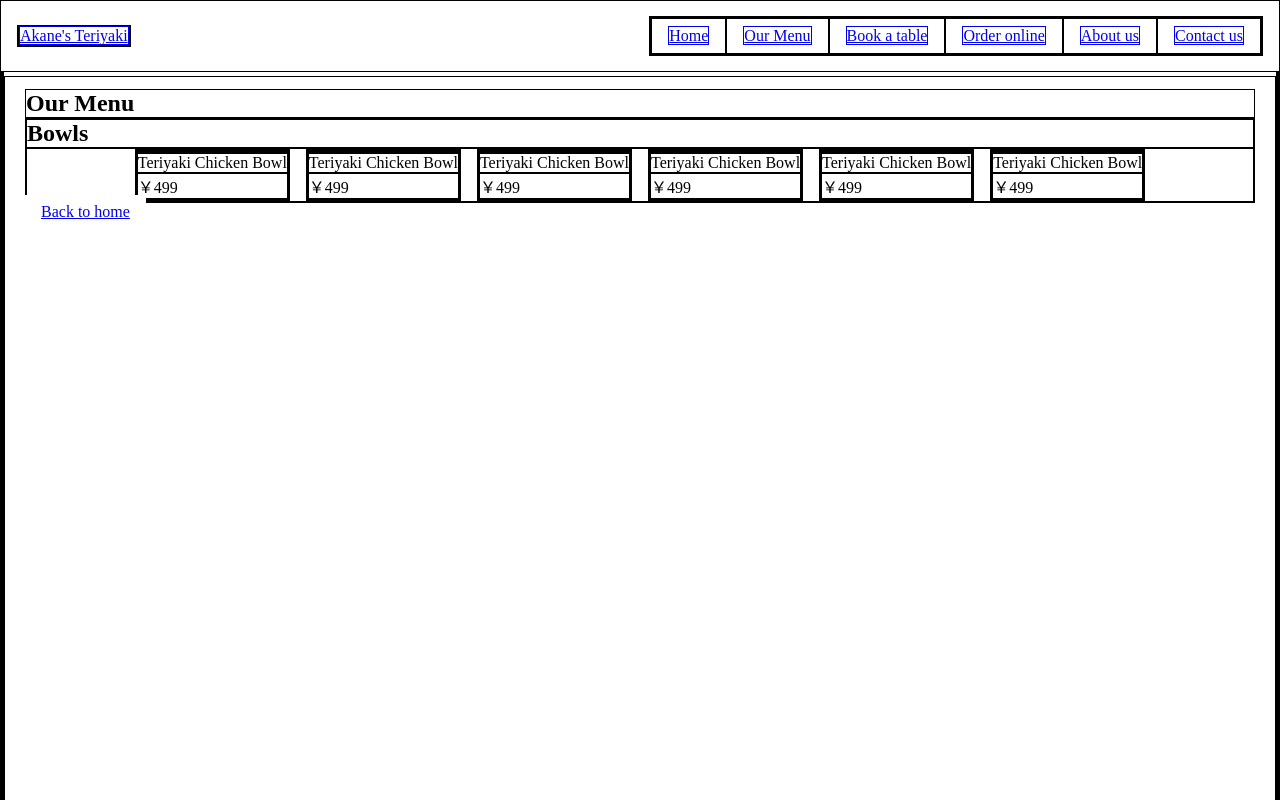
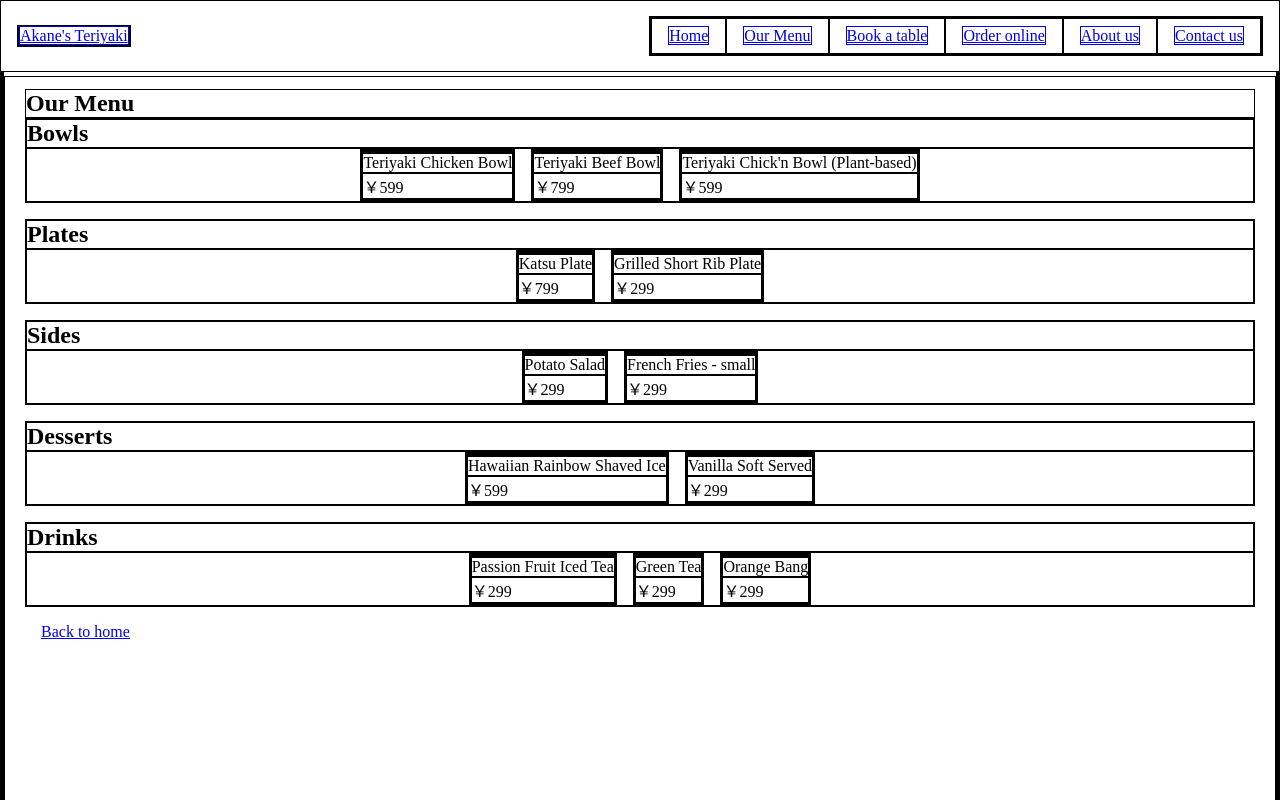
Before and after one commit to jarteaga127/akanes-teriyaki-react, a React (Vite) app: page /our-menu in a window 1280 px wide. Shown: the top 800 px of the page. Built offline with nearby package versions, Linux system fonts and the light colour scheme.

Commit message:
Edited data for menu cards

```diff
--- a/src/components/MenuCard.tsx
+++ b/src/components/MenuCard.tsx
@@ -1,10 +1,16 @@
-const MenuCard = () => {
+import { type MenuItem } from "../data/MenuData";
+
+interface MenuCardProps {
+    item: MenuItem;
+}
+
+export const MenuCard: React.FC<MenuCardProps> = ({item}) => {
     return (
-        <div className="menu-card">
+        <div className="menu-card" key={item.id}>
             <div className="menu-card-img"></div>
             <div className="menu-card-text">
-                <div className="item-name">Teriyaki Chicken Bowl</div>
-                <div className="item-price">￥499</div>
+                <div className="item-name">{item.name}</div>
+                <div className="item-price">￥{item.price}</div>
             </div>
         </div>
      );
--- /dev/null
+++ b/src/data/MenuData.tsx
@@ -0,0 +1,83 @@
+export interface MenuItem {
+    id: string;
+    name: string;
+    price: number;
+    category: 'bowls' | 'plates' | 'sides' | 'desserts' | 'drinks';
+}
+
+export const menuData: MenuItem[] = [
+    {
+        id: 'm1',
+        name: 'Teriyaki Chicken Bowl',
+        price: 599,
+        category: 'bowls'
+    },
+    {
+        id: 'm2',
+        name: 'Teriyaki Beef Bowl',
+        price: 799,
+        category: 'bowls'
+    },
+    {
+        id: 'm3',
+        name: 'Teriyaki Chick\'n Bowl (Plant-based)',
+        price: 599,
+        category: 'bowls'
+    },
+    {
+        id: 'm4',
+        name: "Potato Salad",
+        price: 299,
+        category: "sides"
+    },
+    {
+        id: 'm5',
+        name: "Katsu Plate",
+        price: 799,
+        category: "plates"
+    },
+    {
+        id: 'm6',
+        name: "Hawaiian Rainbow Shaved Ice",
+        price: 599,
+        category: "desserts"
+    },
+    {
+        id: 'm7',
+        name: "Passion Fruit Iced Tea",
+        price: 299,
+        category: "drinks"
+    },
+    {
+        id: 'm8',
+        name: "Green Tea",
+        price: 299,
+        category: "drinks"
+    },
+    {
+        id: 'm9',
+        name: "Orange Bang",
+        price: 299,
+        category: "drinks"
+    },
+    {
+        id: 'm10',
+        name: "Grilled Short Rib Plate",
+        price: 299,
+        category: "plates"
+    },
+    {
+        id: 'm11',
+        name: "French Fries - small",
+        price: 299,
+        category: "sides"
+    },
+    {
+        id: 'm12',
+        name: "Vanilla Soft Served",
+        price: 299,
+        category: "desserts"
+    },
+
+
+]
--- a/src/index.css
+++ b/src/index.css
@@ -12,6 +12,10 @@ main {
 
 section, footer {
   padding: .75rem 1.25rem 2rem;
+}
+
+section, article {
+  margin-bottom: 1rem;
 }
 
 section {
--- a/src/pages/OurMenu.tsx
+++ b/src/pages/OurMenu.tsx
@@ -1,20 +1,60 @@
 import { Link } from "react-router-dom";
 import MenuCard from "../components/MenuCard";
+import { type MenuItem, menuData } from "../data/MenuData";
 import "../styles/our-menu.css"
 
-const OurMenu = () => {
+const OurMenu: React.FC = () => {
+const bowls = menuData.filter(item => item.category === 'bowls');
+const plates = menuData.filter(item => item.category === 'plates');
+const sides = menuData.filter(item => item.category === 'sides');
+const desserts = menuData.filter(item => item.category === 'desserts');
+const drinks = menuData.filter(item => item.category === 'drinks');
+
+
     return (
         <section>
             <h1>Our Menu</h1>
             <article>
                 <h2>Bowls</h2>
                 <div className="menu-grid">
-                    <MenuCard/>
-                    <MenuCard/>
-                    <MenuCard/>
-                    <MenuCard/>
-                    <MenuCard/>
-                    <MenuCard/>
+                    {bowls.map((item: MenuItem) => (
+                        <MenuCard key={item.id} item={item}/>
+                    ))}
+                </div>
+            </article>
+            <article>
+                <h2>Plates</h2>
+                <div className="menu-grid">
+                    {plates.map((item: MenuItem) => (
+                        <MenuCard key={item.id} item={item} />
+                    ))}
+
+                </div>
+            </article>
+            <article>
+                <h2>Sides</h2>
+                <div className="menu-grid">
+                    {sides.map((item: MenuItem) => (
+                        <MenuCard key={item.id} item={item} />
+                    ))}
+
+                </div>
+            </article>
+            <article>
+                <h2>Desserts</h2>
+                <div className="menu-grid">
+                    {desserts.map((item: MenuItem) => (
+                        <MenuCard key={item.id} item={item} />
+                    ))}
+
+                </div>
+            </article>
+            <article>
+                <h2>Drinks</h2>
+                <div className="menu-grid">
+                    {drinks.map((item: MenuItem) => (
+                        <MenuCard key={item.id} item={item} />
+                    ))}
                 </div>
             </article>
             <Link to="/" className="link-001">Back to home</Link>
```
